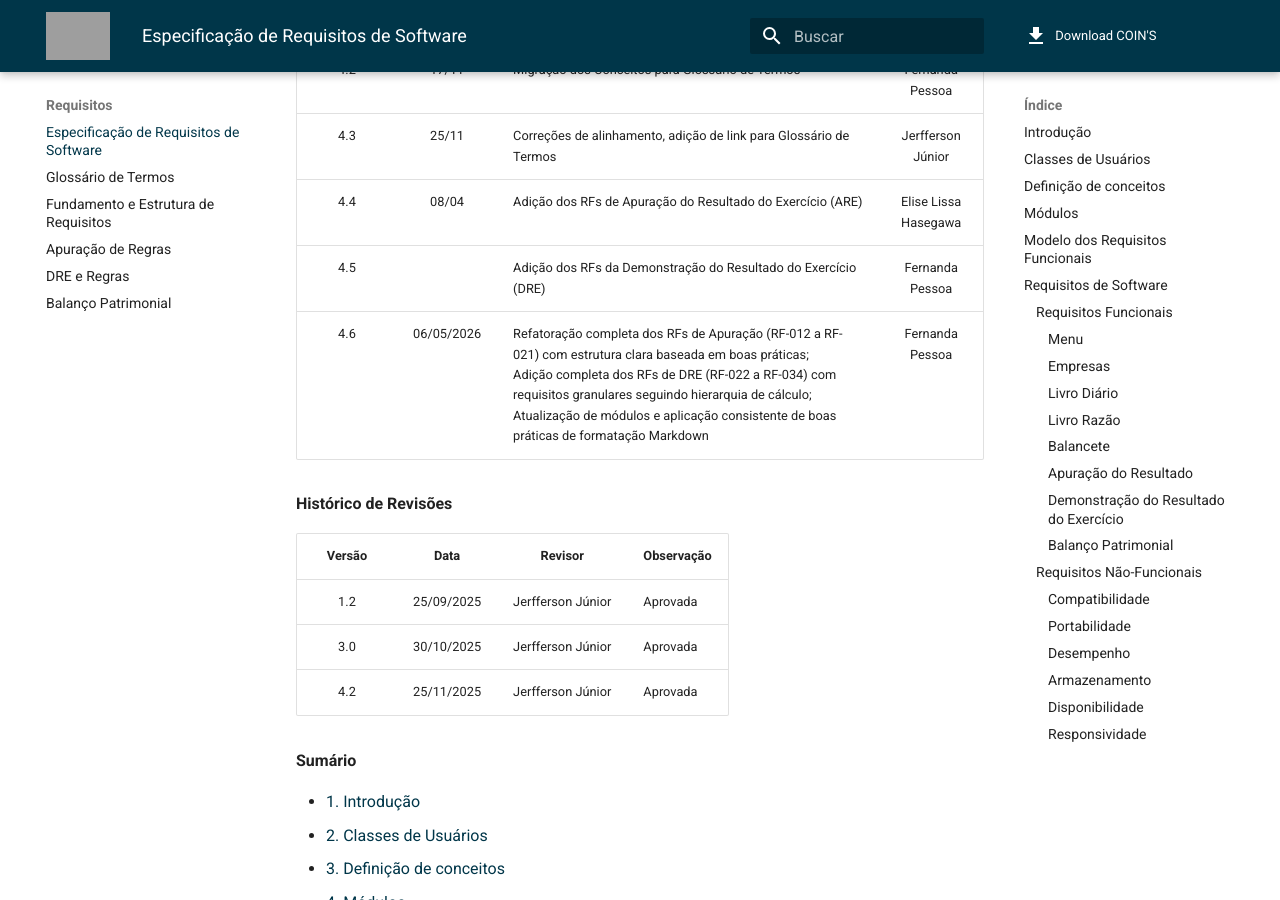
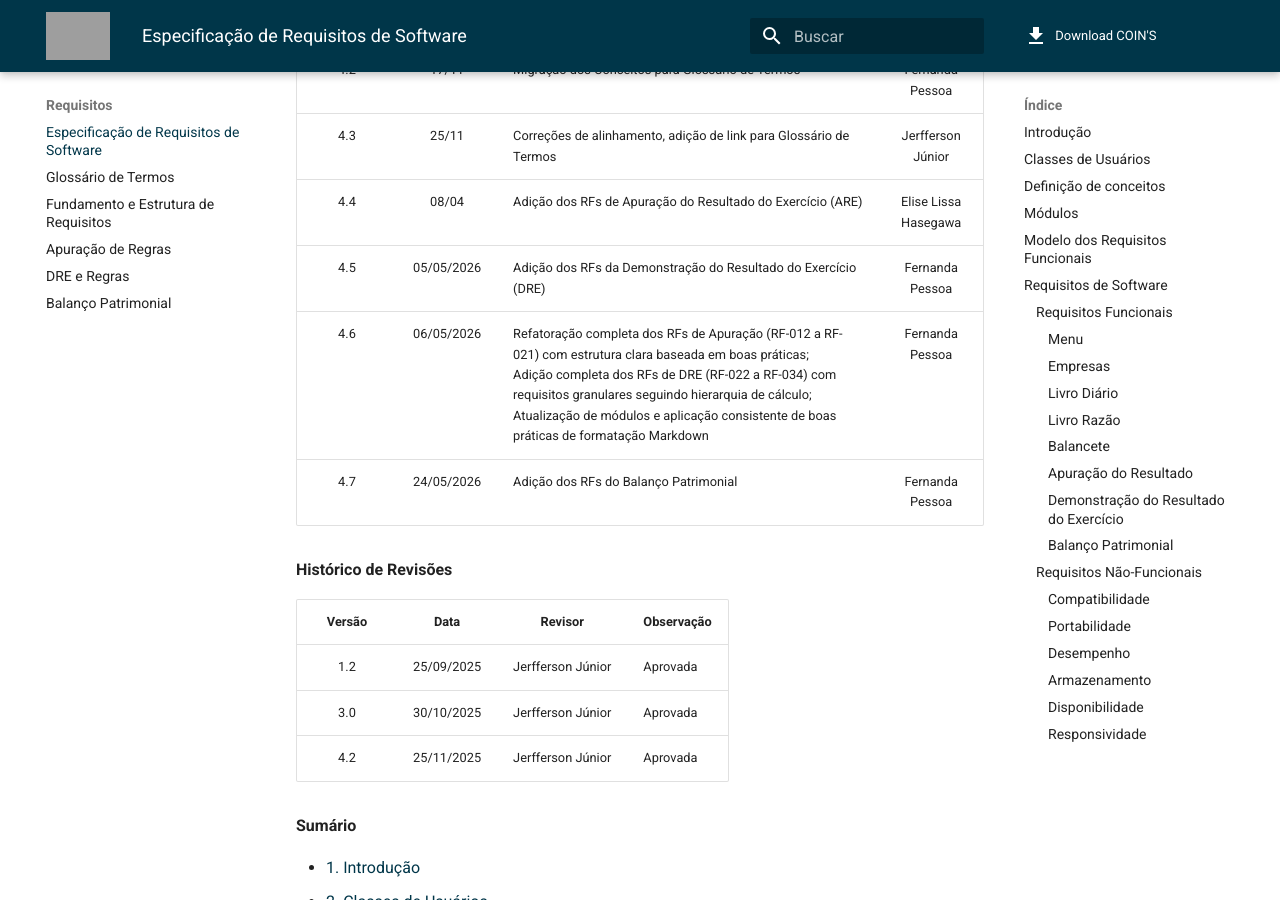
Before and after one commit to NES-Contabilidade-Integrada/doc-coins2026.1, an MkDocs documentation site: the page built from docs/requisitos/especificacao-de-requisitos-de-software.md, in a window 1280 px wide and 900 px high, scrolled down 1044 px. Built offline with MkDocs 1.6.1 and Material for MkDocs 9.7.7, drawn with Linux system fonts in a browser that asks for light colours; comment, search, counter and statistics services are not loaded; grey boxes are pictures that could not be loaded.

Commit message:
docs(requisitos): fill missing dates and add BP entry to version history
Co-Authored-By: Claude Sonnet 4.6 <noreply@anthropic.com>

```diff
--- a/docs/requisitos/especificacao-de-requisitos-de-software.md
+++ b/docs/requisitos/especificacao-de-requisitos-de-software.md
@@ -15,8 +15,9 @@
 | 4.2 | 17/11 | Migração dos Conceitos para Glossário de Termos | Fernanda Pessoa |
 | 4.3 | 25/11 | Correções de alinhamento, adição de link para Glossário de Termos | Jerfferson Júnior |
 | 4.4 | 08/04 | Adição dos RFs de Apuração do Resultado do Exercício (ARE) | Elise Lissa Hasegawa  |
-| 4.5 |  | Adição dos RFs da Demonstração do Resultado do Exercício (DRE) | Fernanda Pessoa  |
+| 4.5 | 05/05/2026 | Adição dos RFs da Demonstração do Resultado do Exercício (DRE) | Fernanda Pessoa  |
 | 4.6 | 06/05/2026 | Refatoração completa dos RFs de Apuração (RF-012 a RF-021) com estrutura clara baseada em boas práticas;<br/>Adição completa dos RFs de DRE (RF-022 a RF-034) com requisitos granulares seguindo hierarquia de cálculo;<br/>Atualização de módulos e aplicação consistente de boas práticas de formatação Markdown | Fernanda Pessoa |
+| 4.7 | 24/05/2026 | Adição dos RFs do Balanço Patrimonial | Fernanda Pessoa |
 
 **Histórico de Revisões**
 
```
